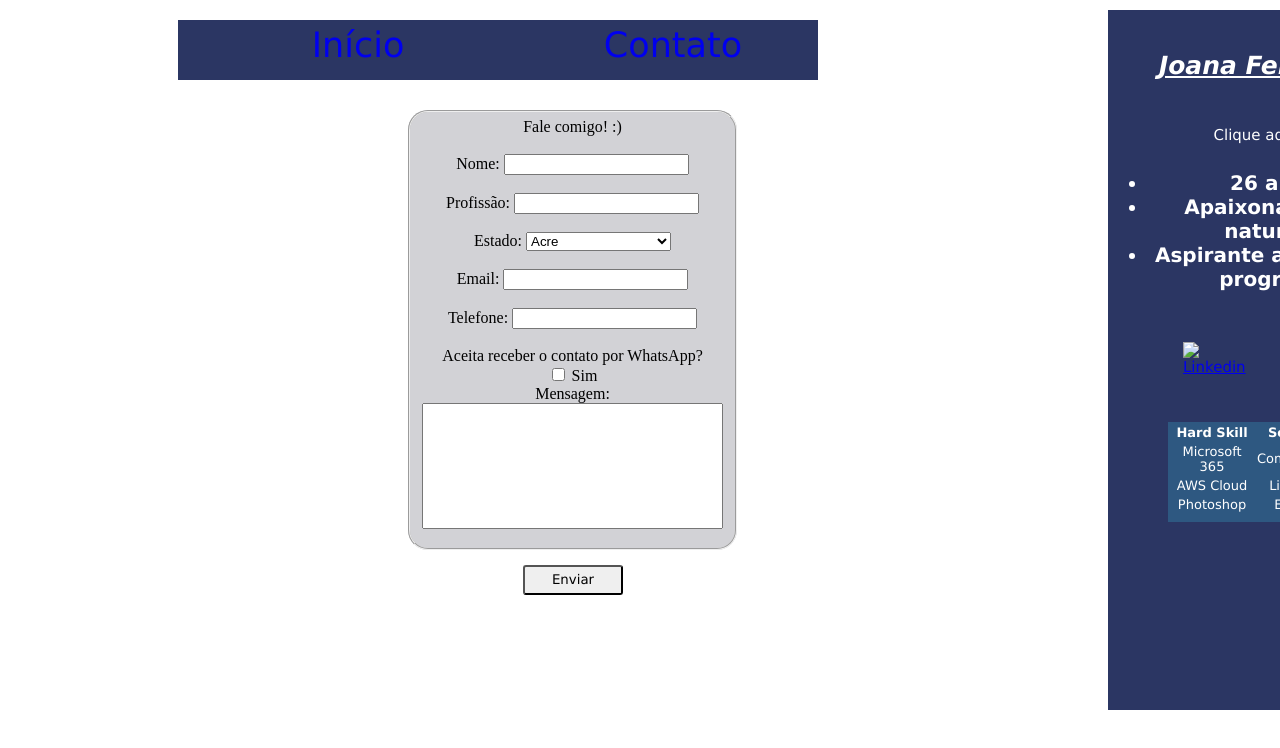
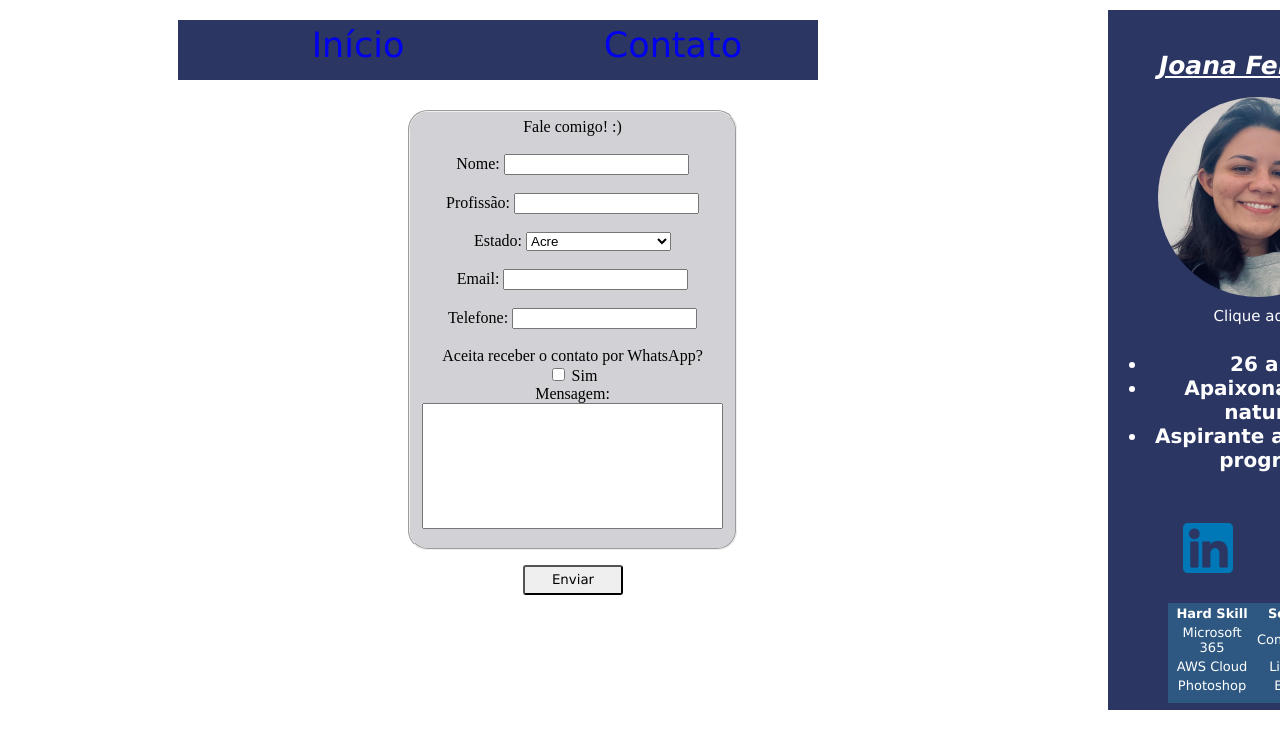
Before and after one commit to xoanaf/tr4, a plain HTML site: page contato.html in a window 1280 px wide. Shown: the top 748 px of the page. Drawn offline with nearby package versions, Linux system fonts and the light colour scheme; the site is published under a folder, as on GitHub Pages, so addresses that start at the root find nothing.

Commit message:
Update contato.html

```diff
--- a/contato.html
+++ b/contato.html
@@ -33,7 +33,7 @@
 
                 <br><h1 class="tituloh1"><em><ins>Joana Ferreira</ins></em><br></h1>
 
-                <img class="img" src="/img/Joana.jpg" alt="" width="200px" ><br>
+                <img class="img" src="./img/Joana.jpg" alt="" width="200px" ><br>
 
                 <p2 ondblclick="menuzinho()">Clique aqui.
 
@@ -48,11 +48,11 @@
                     </div><br>
 
                     <div id="linkedin">
-                        <a href="https://www.linkedin.com/in/joana-ferreira-1a2063171" target="_blank"><img src="/img/linkedin.png" alt="Linkedin" width="50px" height="50px"></a>
+                        <a href="https://www.linkedin.com/in/joana-ferreira-1a2063171" target="_blank"><img src="./img/linkedin.png" alt="Linkedin" width="50px" height="50px"></a>
                     </div>
 
                     <div id="github">
-                        <a href="https://github.com/xoanaf" target="_blank"><img src="/img/github.png" alt="GitHub" width="50px" height="50px"></a>
+                        <a href="https://github.com/xoanaf" target="_blank"><img src="./img/github.png" alt="GitHub" width="50px" height="50px"></a>
                     </div>
 
                     <div id="tabela">
```
